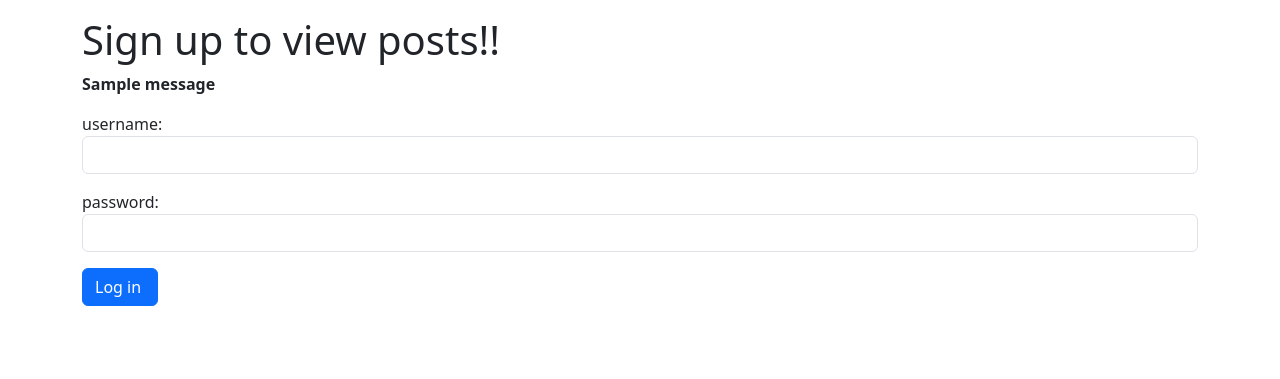
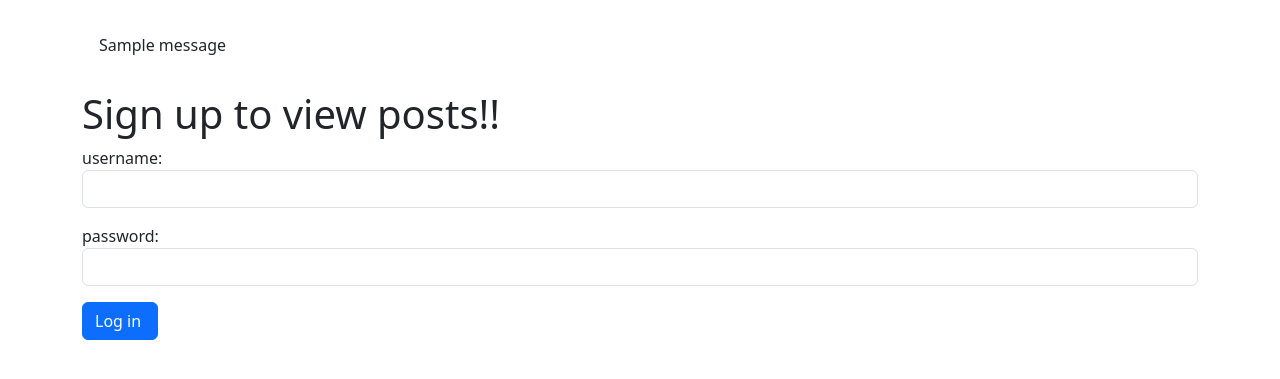
Before and after one commit to AniadHossain/TwitterClone, a Django app: page /log_in/ in a window 1280 px wide. Shown: the part 56-435 px from the top of the page. Run offline with Django 3.2, Linux system fonts and the light colour scheme; tables that the repository leaves empty hold one stand-in row (Sample ...); one stand-in notice (Sample message) is shown; some libraries are stand-ins or nearby versions.

Commit message:
show messages in all children

```diff
--- a/microblogs/templates/base_content.html
+++ b/microblogs/templates/base_content.html
@@ -2,6 +2,7 @@
 
 {% block body %}
     {% include 'partials/navbar.html' %}
+    {% include 'partials/messages.html' %}
     {% block content %}
     {% endblock %}
 
--- a/microblogs/templates/log_in.html
+++ b/microblogs/templates/log_in.html
@@ -4,9 +4,6 @@
     <div class = "row">
         <div class = "col-12">
             <h1>Sign up to view posts!!</h1>
-            {% for message in messages %}
-                <p><b>{{ message }}</b></p>
-            {% endfor %}
             <form action="{% url 'log_in' %}" method="post">
                 {% csrf_token %}
                 {% include 'partials/bootstrap_form.html' with form=form %}
--- /dev/null
+++ b/microblogs/templates/partials/messages.html
@@ -0,0 +1,16 @@
+
+{% if messages %}
+    <div class="container">
+        <div class="row">
+            <div class="col-12">
+                {% for message in messages %}
+                    <div class="alert alert-{{ message.level_type }}" role="alert">
+                        {{ message }}
+                    </div>
+                {% endfor %}
+            </div>
+        </div>
+    </div>
+
+
+{% endif %}
```
Also changed, not shown: twitterClone/settings.py (+11 -0 lines).
